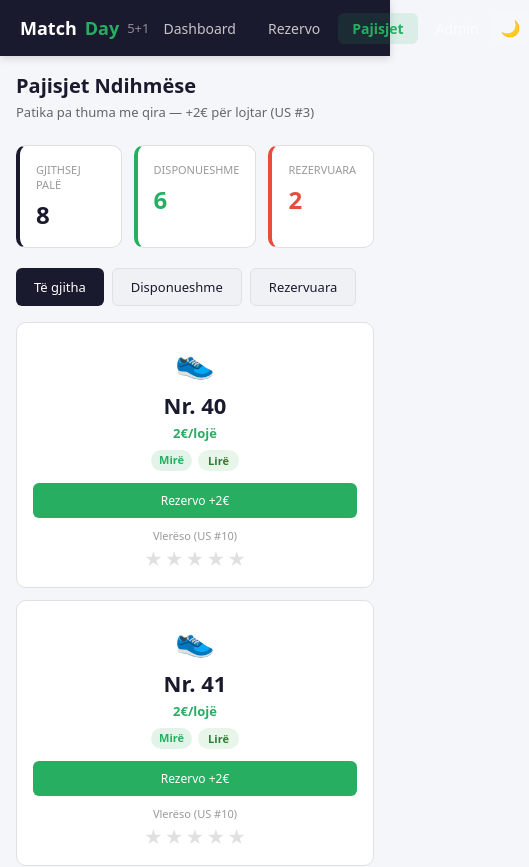
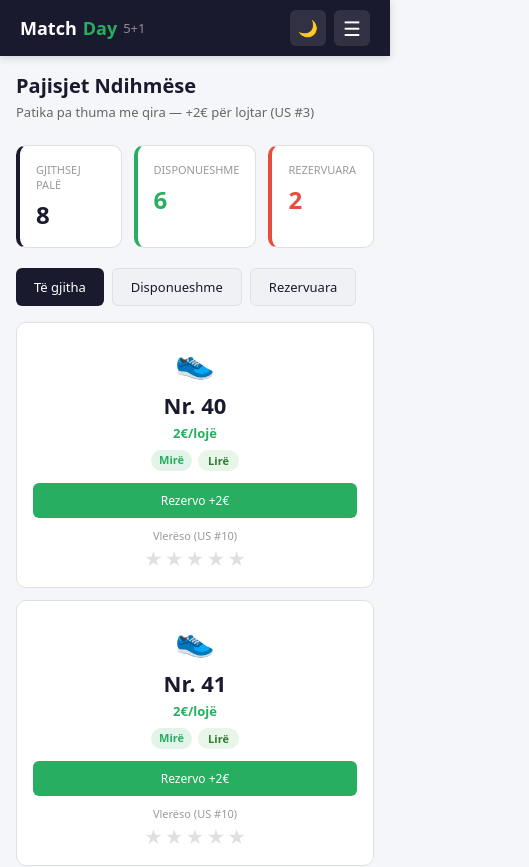
Before and after one commit to enishe/MatchDay-5-1, a React (Vite) app in the folder frontend/: page /equipment in a window 390 px wide. Shown: the top 867 px of the page, 529 px wide, since content can reach past the window. Built offline with nearby package versions, Linux system fonts and the light colour scheme.

Commit message:
fix: add mobile hamburger menu to Navbar

```diff
--- a/frontend/src/components/Navbar.jsx
+++ b/frontend/src/components/Navbar.jsx
@@ -1,25 +1,28 @@
 import { useState, useEffect } from 'react';
-import { NavLink, useLocation } from 'react-router-dom';
+import { NavLink } from 'react-router-dom';
 
 const menuItems = [
-  { path: '/',          label: 'Dashboard'  },
-  { path: '/booking',   label: 'Rezervo'    },
-  { path: '/equipment', label: 'Pajisjet'   },
-  { path: '/admin',     label: 'Admin'      },
+  { path: '/',          label: 'Dashboard', icon: '⚽' },
+  { path: '/booking',   label: 'Rezervo',   icon: '📅' },
+  { path: '/equipment', label: 'Pajisjet',  icon: '👟' },
+  { path: '/admin',     label: 'Admin',     icon: '⚙️' },
 ];
 
 export default function Navbar() {
   const [dark, setDark] = useState(() => localStorage.getItem('theme') === 'dark');
   const [open, setOpen] = useState(false);
-  const location = useLocation();
 
   useEffect(() => {
     document.documentElement.setAttribute('data-theme', dark ? 'dark' : 'light');
     localStorage.setItem('theme', dark ? 'dark' : 'light');
   }, [dark]);
 
-  const s = {
-    nav: {
+  // Mbyll menunë kur klikohet link
+  const handleNav = () => setOpen(false);
+
+  return (
+    <>
+      <nav style={{
         background: '#1a1a2e',
         padding: '0 20px',
         display: 'flex',
@@ -30,76 +33,90 @@ export default function Navbar() {
         top: 0,
         zIndex: 100,
         boxShadow: '0 2px 8px rgba(0,0,0,0.15)',
-    },
-    logo: {
-      color: '#fff',
-      fontWeight: 700,
-      fontSize: 18,
-      display: 'flex',
-      alignItems: 'center',
-      gap: 8,
-    },
-    logoAccent: { color: '#27ae60' },
-    menu: {
-      display: 'flex',
-      alignItems: 'center',
-      gap: 4,
-      listStyle: 'none',
-    },
-    link: (active) => ({
-      color: active ? '#27ae60' : 'rgba(255,255,255,0.75)',
+      }}>
+        {/* Logo */}
+        <div style={{ color: '#fff', fontWeight: 700, fontSize: 18, display: 'flex', alignItems: 'center', gap: 6 }}>
+          <span>Match</span>
+          <span style={{ color: '#27ae60' }}>Day</span>
+          <span style={{ color: 'rgba(255,255,255,0.5)', fontSize: 13, fontWeight: 400 }}>5+1</span>
+        </div>
+
+        {/* Desktop menu */}
+        <ul style={{ display: 'flex', alignItems: 'center', gap: 4, listStyle: 'none', margin: 0, padding: 0 }}
+            className="desktop-menu">
+          {menuItems.map(item => (
+            <li key={item.path}>
+              <NavLink to={item.path} end={item.path === '/'}
+                style={({ isActive }) => ({
+                  color: isActive ? '#27ae60' : 'rgba(255,255,255,0.75)',
                   padding: '6px 14px',
                   borderRadius: 6,
                   fontSize: 14,
-      fontWeight: active ? 600 : 400,
-      background: active ? 'rgba(39,174,96,0.12)' : 'transparent',
-      transition: 'all 0.15s',
+                  fontWeight: isActive ? 600 : 400,
+                  background: isActive ? 'rgba(39,174,96,0.12)' : 'transparent',
                   display: 'block',
-    }),
-    toggle: {
-      background: 'rgba(255,255,255,0.1)',
-      border: 'none',
-      borderRadius: 6,
-      width: 36,
-      height: 36,
-      display: 'flex',
-      alignItems: 'center',
-      justifyContent: 'center',
-      color: '#fff',
-      fontSize: 16,
-      cursor: 'pointer',
-      transition: 'background 0.15s',
-    },
-    right: { display: 'flex', alignItems: 'center', gap: 8 },
-  };
-
-  return (
-    <nav style={s.nav}>
-      <div style={s.logo}>
-        <span>Match</span>
-        <span style={s.logoAccent}>Day</span>
-        <span style={{ color: 'rgba(255,255,255,0.5)', fontSize: 13, fontWeight: 400 }}>5+1</span>
-      </div>
-
-      <ul style={s.menu}>
-        {menuItems.map(item => (
-          <li key={item.path}>
-            <NavLink
-              to={item.path}
-              end={item.path === '/'}
-              style={({ isActive }) => s.link(isActive)}
-            >
+                })}>
                 {item.label}
               </NavLink>
             </li>
           ))}
         </ul>
 
-      <div style={s.right}>
-        <button style={s.toggle} onClick={() => setDark(d => !d)} title="Dark mode">
+        {/* Right side */}
+        <div style={{ display: 'flex', alignItems: 'center', gap: 8 }}>
+          <button onClick={() => setDark(d => !d)}
+            style={{ background: 'rgba(255,255,255,0.1)', border: 'none', borderRadius: 6, width: 36, height: 36, color: '#fff', fontSize: 16, cursor: 'pointer', display: 'flex', alignItems: 'center', justifyContent: 'center' }}>
             {dark ? '☀️' : '🌙'}
+          </button>
+
+          {/* Hamburger — vetëm mobile */}
+          <button onClick={() => setOpen(o => !o)} className="hamburger"
+            style={{ background: 'rgba(255,255,255,0.1)', border: 'none', borderRadius: 6, width: 36, height: 36, color: '#fff', fontSize: 20, cursor: 'pointer', display: 'none', alignItems: 'center', justifyContent: 'center' }}>
+            {open ? '✕' : '☰'}
           </button>
         </div>
       </nav>
+
+      {/* Mobile dropdown menu */}
+      {open && (
+        <div style={{
+          position: 'fixed',
+          top: 56,
+          left: 0,
+          right: 0,
+          background: '#1a1a2e',
+          zIndex: 99,
+          borderBottom: '1px solid rgba(255,255,255,0.1)',
+          padding: '8px 0',
+        }}>
+          {menuItems.map(item => (
+            <NavLink key={item.path} to={item.path} end={item.path === '/'}
+              onClick={handleNav}
+              style={({ isActive }) => ({
+                display: 'flex',
+                alignItems: 'center',
+                gap: 12,
+                padding: '14px 24px',
+                color: isActive ? '#27ae60' : 'rgba(255,255,255,0.85)',
+                fontWeight: isActive ? 600 : 400,
+                fontSize: 15,
+                borderLeft: isActive ? '3px solid #27ae60' : '3px solid transparent',
+                background: isActive ? 'rgba(39,174,96,0.08)' : 'transparent',
+              })}>
+              <span>{item.icon}</span>
+              <span>{item.label}</span>
+            </NavLink>
+          ))}
+        </div>
+      )}
+
+      {/* CSS për responsive */}
+      <style>{`
+        @media (max-width: 640px) {
+          .desktop-menu { display: none !important; }
+          .hamburger { display: flex !important; }
+        }
+      `}</style>
+    </>
   );
 }
```
Lines whose indentation alone changed are shown as unchanged.
